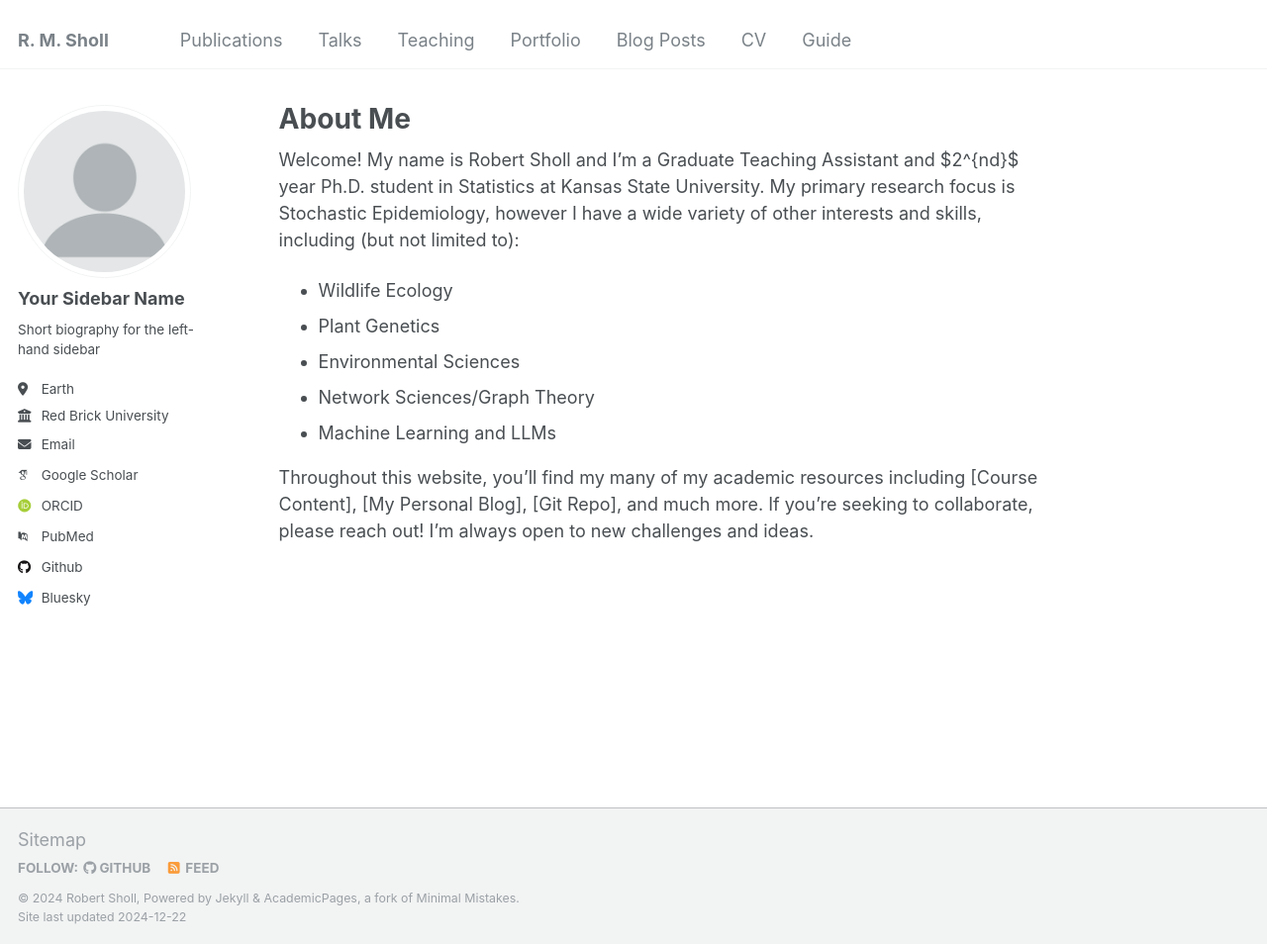
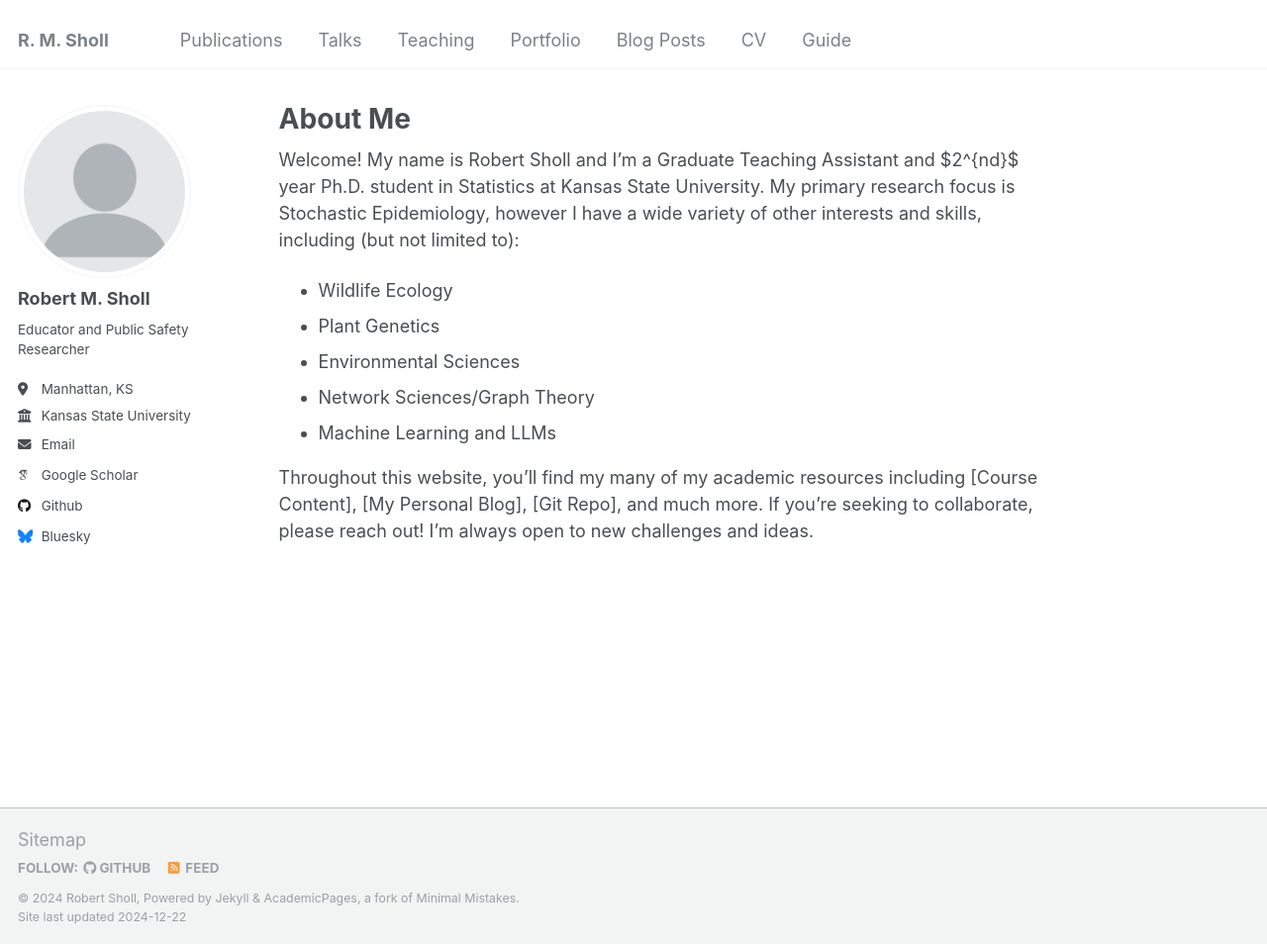
Before and after one commit to rmshksu/rmshksu.github.io, a Jekyll site: the page built from _pages/about.md, in a window 1280 px wide and 954 px high. Shown: the whole window at 99% size. Built offline with Jekyll 4.4.1, drawn with Linux system fonts in a browser that asks for light colours; some web fonts are replaced.

Commit message:
Update _config.yml
more significant changes, going to be hard to tease out error sources

```diff
--- a/_config.yml
+++ b/_config.yml
@@ -11,10 +11,10 @@ locale                   : "en-US"
 title                    : "R. M. Sholl"
 title_separator          : "-"
 name                     : &name "Robert Sholl"
-description              : &description "personal description"
+description              : &description "Educator and Public Safety Researcher"
 url                      : https://rmshksu.github.io # the base hostname & protocol for your site e.g. "https://[your GitHub username].github.io"
 baseurl                  : "" # the subpath of your site, e.g. "/blog"
-repository               : "academicpages/academicpages.github.io"
+repository               : "rmshksu/rmshksu.github.io"
 
 # Site Author - The following control what appear as part of the author content on the side bar.
 #               If a field is blank the icon and link will not appear, otherwise it will be shown.
@@ -22,21 +22,21 @@ repository               : "academicpages/academicpages.github.io"
 author:
   # Biographic information
   avatar           : "profile.png"
-  name             : "Your Sidebar Name"
+  name             : "Robert M. Sholl"
   pronouns         : # example: "she/her"
-  bio              : "Short biography for the left-hand sidebar"
-  location         : "Earth"
-  employer         : "Red Brick University"
+  bio              : "Educator and Public Safety Researcher"
+  location         : "Manhattan, KS"
+  employer         : "Kansas State University"
   uri              : # URL
-  email            : "none@example.org"
+  email            : "rmsholl@ksu.edu"
 
   # Academic websites
   arxiv            : # URL - Update with the correct link to your profile
-  googlescholar    : "https://scholar.google.com/citations?user=PS_CX0AAAAAJ"
+  googlescholar    : "https://scholar.google.com/citations?user=EjnHyUIAAAAJ&hl=en&oi=sra"
   impactstory      : # URL
-  orcid            : "http://orcid.org/yourorcidurl"
+  orcid            : # URL
   semantic         : # URL
-  pubmed           : "https://www.ncbi.nlm.nih.gov/pubmed/?term=john+snow"
+  pubmed           : # URL
   researchgate     : # URL
   scopus           : # URL
 
@@ -44,12 +44,12 @@ author:
   bitbucket        : # Username - Update with your username on the site
   codepen          : # Username
   dribbble         : # Username
-  github           : "academicpages"
+  github           : "rmshksu"
   kaggle           : # Username
   stackoverflow    : # User number or user number and name (i.e., use "1" or "1/jeff-atwood")
 
   # Social media
-  bluesky          : "bsky.app" # Replace this with you Bluesky username
+  bluesky          : "@runningragged.bsky.social" # Replace this with you Bluesky username
   facebook         : # Username
   flickr           : # Username
   foursquare       : # Username
```
